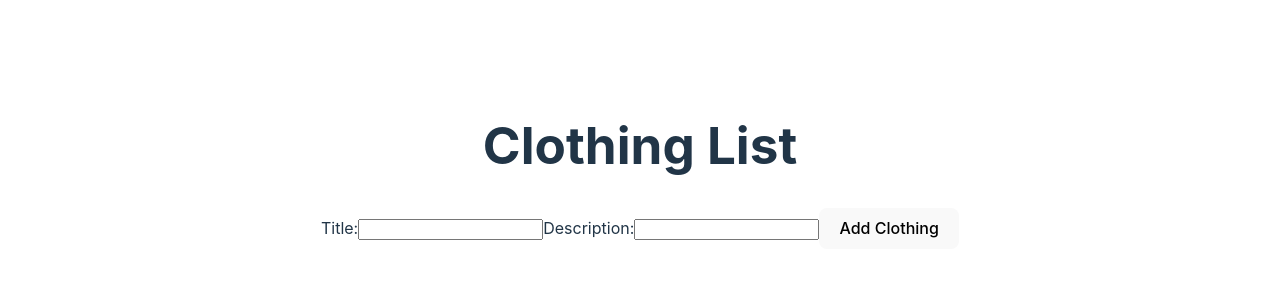
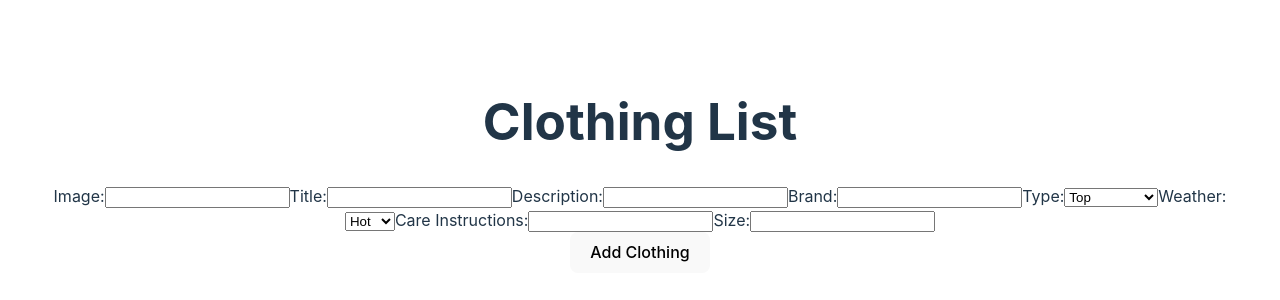
Before and after one commit to jsguillotte/StyleScript-client, a React (Vite) app: page /clothing/create in a window 1280 px wide. Shown: the part 234-534 px from the top of the page. Built offline with nearby package versions, Linux system fonts and the light colour scheme.

Commit message:
clothing list display

```diff
--- a/src/Pages/AddClothing/index.jsx
+++ b/src/Pages/AddClothing/index.jsx
@@ -22,7 +22,7 @@ const [color, setColor] = useState('')
 const handleSubmit = (e) => {
     e.preventDefault();
 
-    const requestBody = {title, description}
+    const requestBody = {title, description, image, type, color, brand, size, careInstruction, season}
 
     axios.post(`${API_URL}/api/clothing/create`, requestBody)
     .then(()=>{
@@ -35,6 +35,10 @@ const handleSubmit = (e) => {
     <div>
         <form  onSubmit={handleSubmit}>
             <label>
+                Image:
+                <input type="text" name='image' value={image} onChange={(e) => setImage(e.target.value)} />
+            </label>
+            <label>
                 Title:
                 <input type="text" name='title' value={title} onChange={(e)=>setTitle(e.target.value)}/>
             </label>
@@ -43,7 +47,51 @@ const handleSubmit = (e) => {
                 <input type="text" name='description' value={description} onChange={(e) => setDescription(e.target.value)} />
             </label>
 
+            <label>
+                Brand:
+
+                <input type="" name='brand' value={brand} onChange={(e) => setBrand(e.target.value)} />
+                </label>
+
+
+            {/*Create select 7 options for type */}
+            <label>
+                Type:
+                <select name="type" value={type} onChange={(e) => setType(e.target.value)}>
+                    <option value="tops">Top</option>
+                    <option value="bottoms">Bottom</option>
+                    <option value="dress">Dress</option>
+                    <option value="outerwear">Outerwear</option>
+                    <option value="shoes">Shoes</option>
+                    <option value="accessories">Accessories</option>
+                    <option value="other">Other</option>
+
+                </select>
+            </label>
+            {/*Create select 3 options for season*/}
+            <label>
+                Weather:
+                <select name="season" value={season} onChange={(e) => setSeason(e.target.value)}>
+                    <option value="hot">Hot</option>
+                    <option value="cold">Cold</option>
+                    <option value="both">Both</option>
+                </select>
+            </label>
+            {/*Create  a label for care instructions*/}
+            <label>
+                Care Instructions:
+                <input type="text" name='careInstruction' value={careInstruction} onChange={(e) => setCareInstruction(e.target.value)} />
+            </label>
+            {/*Create label for size*/}
+            <label>
+                Size:
+                <input type="text" name='size' value={size} onChange={(e) => setSize(e.target.value)} />
+            </label>
+
+            <br/>
             <button type='submit'>Add Clothing</button>
+
+
 
         </form>
     </div>
--- a/src/Pages/ClothingDetails/index.jsx
+++ b/src/Pages/ClothingDetails/index.jsx
@@ -20,8 +20,18 @@ return (
     <div>
         {clothing && (
             <div>
-                <h1>{clothing.title}</h1>
+                <img src={clothing.image} width={200} height={250}/>
+                <h3>{clothing.title}</h3>
+                <p>{clothing.type}</p>
                 <p>{clothing.description}</p>
+
+                <p>{clothing.brand}</p>
+                <p>{clothing.size}</p>
+                <p>{clothing.careInstruction}</p>
+                <p>{clothing.season}</p>
+
+
+
 
                 <Link to = {`/clothing/edit/${clothingId}`}>Edit Clothing</Link>
             </div>
--- a/src/Pages/ClothingList/index.jsx
+++ b/src/Pages/ClothingList/index.jsx
@@ -1,34 +1,71 @@
-import {useState, useEffect} from 'react';
-import axios from 'axios';
-import { Link } from 'react-router-dom'
+import { useState, useEffect } from "react";
+import axios from "axios";
+import { Link } from "react-router-dom";
 
+const API_URL = "http://localhost:5005";
 
-const API_URL = 'http://localhost:5005'
+function ClothingListPage() {
+  const [clothing, setClothing] = useState([]);
+  const [tops, setTops] = useState([]);
 
-function ClothingListPage(){
-   const [clothing, setClothing] = useState([]);
+  const filterClothingByType = async () => {
+    try {
+      const storedToken = localStorage.getItem("authToken");
+
+      const response = await axios.get(`${API_URL}/api/clothing`, {
+        headers: { Authorization: `Bearer ${storedToken}` },
+      });
+
+      console.log("response data:", response.data);
+      await response.data.forEach((element) => {
+        const filter = []
+        if (element.type === "tops") {
+            filter.push(element);
+          setTops(filter);
+        }
+      });
+    } catch (error) {}
+  };
 
   useEffect(() => {
-     axios.get(`${API_URL}/api/clothing`)
-     .then((response)=> setClothing(response.data))
-     .catch((error)=> console.log(error))
+    axios
+      .get(`${API_URL}/api/clothing`)
+      .then((response) => setClothing(response.data))
+      .catch((error) => console.log(error));
 
-   }, [])
+    filterClothingByType();
 
-   return(
+    /* if(response.data.type === "jeans" ,  */
+  }, []);
+ console.log("tops", tops);
+  return (
     <div>
-          {clothing.map((clothing)=>{
-            return(
+      {clothing &&
+        clothing.map((clothing) => {
+          return (
             <div key={clothing._id}>
               <Link to={`/clothing/${clothing._id}`}>
+                <img src={clothing.image} width={200} height={250} />
                 <h3>{clothing.title}</h3>
               </Link>
             </div>
-            )
+          );
         })}
+      {/* {tops && tops.map((tops)=>{
+            return(
+                <div key={tops._id}>
+                    <h1>TOPS</h1>
+                   <Link to={`/clothing/${tops._id}`}>
+                     <img src={tops.image} width={200} height={250}/>
+                    <h3>{tops.title}</h3>
+
+
+                   </Link>
                 </div>
             )
-
+          })}  */}
+    </div>
+  );
 }
 
-export default ClothingListPage
+export default ClothingListPage;
```
Lines whose indentation alone changed are shown as unchanged.
